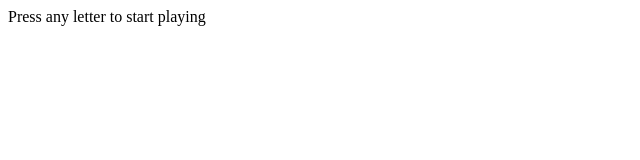
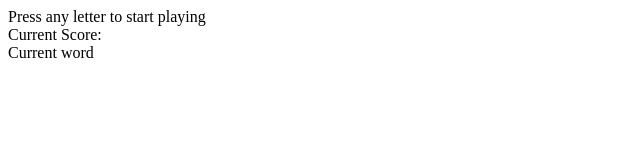
Before and after one commit to andresnew00/JavaScriptCode, a plain HTML site: page Hangman/hangman.html in a window 1280 px wide. Shown: the whole page, without its empty margins (0-640 px from the left). Drawn offline with Linux system fonts and the light colour scheme.

Commit message:
added some updates in code

```diff
--- a/Hangman/hangman.html
+++ b/Hangman/hangman.html
@@ -10,8 +10,8 @@
     <div class="container">
       <div id="game">
         Press any letter to start playing
-        <div id="score"></div>
-        <div id="currentWord"></div>
+        <div id="score">Current Score:</div>
+        <div id="currentWord">Current word</div>
         <div id="lettersGuessed"></div>
       </div>
     </div>
@@ -26,6 +26,7 @@
       //display the word as _ _ _ _ _
       const progressWord = [];
       for (let i = 0; i < wordArray.length; i++) progressWord.push("_");
+
 
       //listening to user input
       document.onkeyup = function(event) {
@@ -76,7 +77,9 @@
           }
         }
         //show current word progress THIS MUST BE AT THE END
-        document.getElementById("currentWord").innerHTML = progressWord.join(" ");
+        document.getElementById("currentWord").innerHTML = progressWord.join(
+          " "
+        );
       };
       //remaining tries
       //Display letters guessed
```
